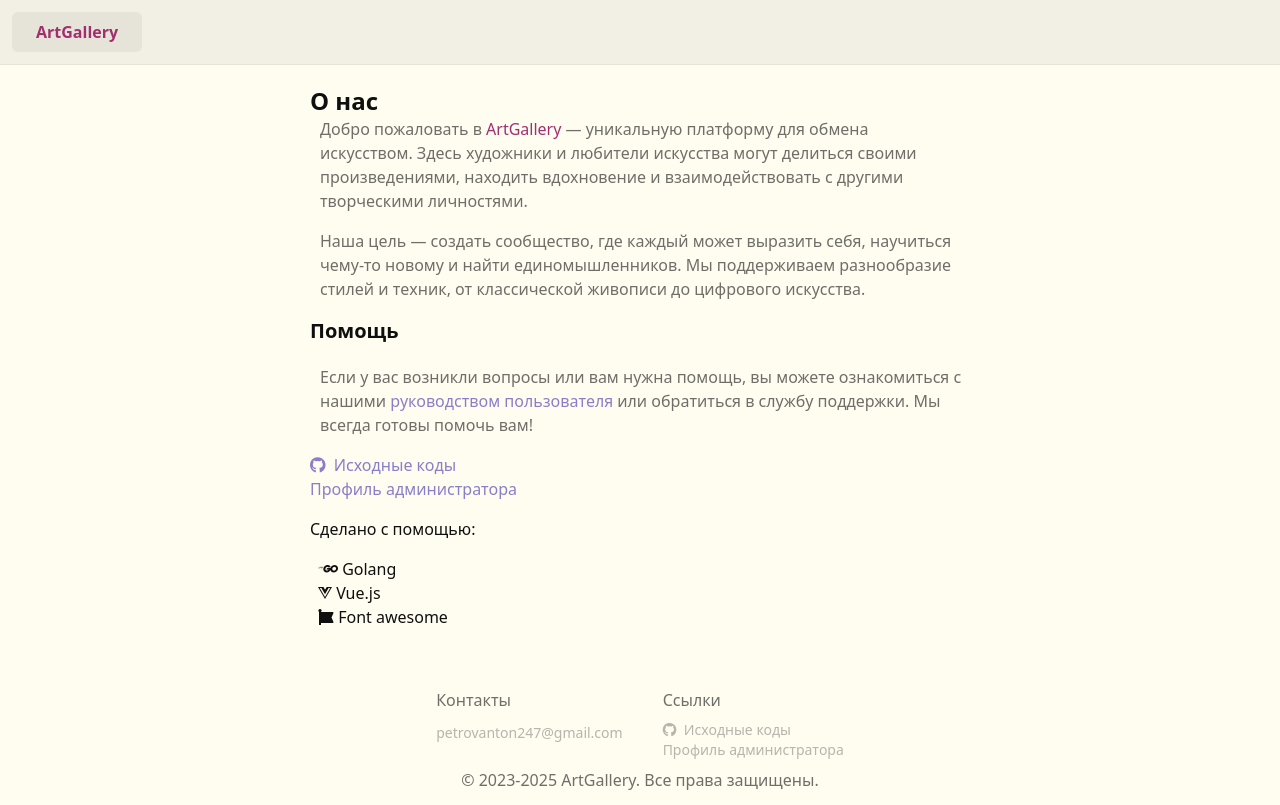
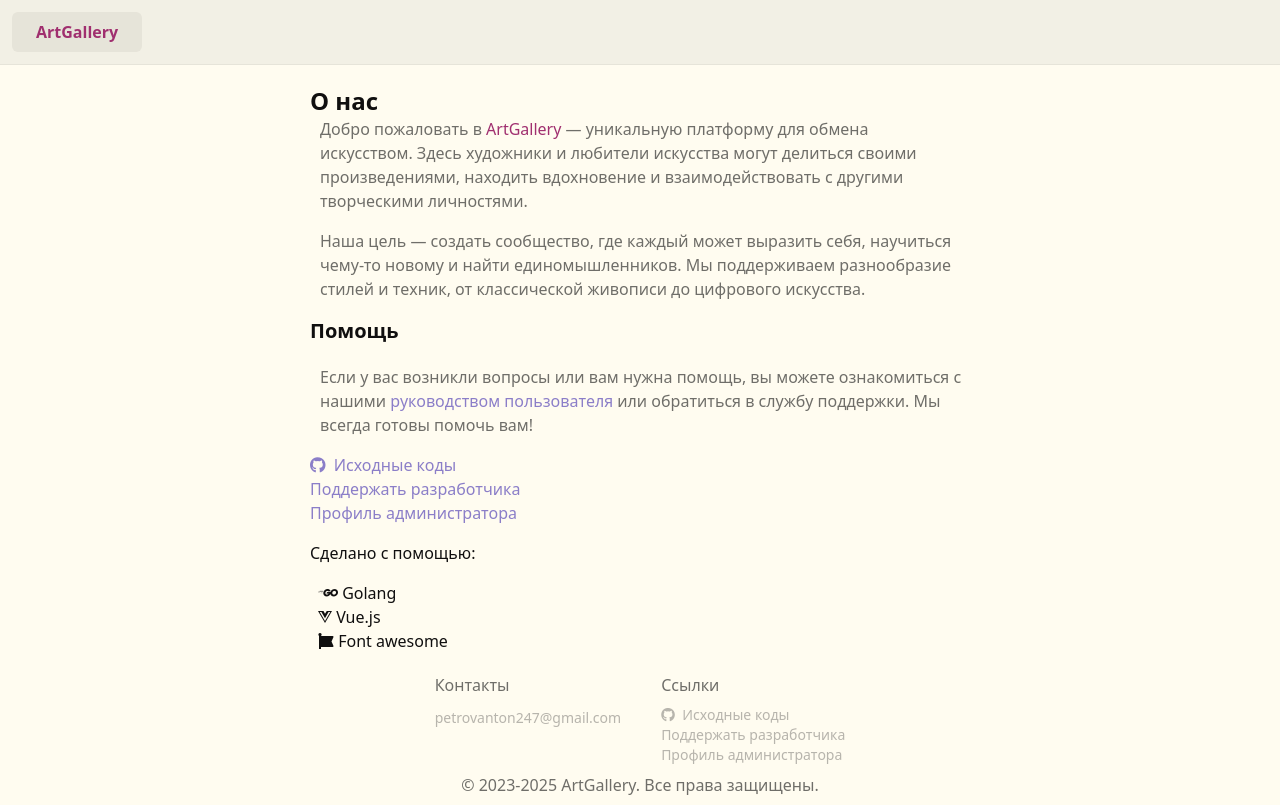
Before and after one commit to Katy248/art-gallery, a Vue app in the folder client/: page /about in a window 1280 px wide. Built offline with nearby package versions, Linux system fonts and the light colour scheme.

Commit message:
Update links

```diff
--- a/client/src/data/index.js
+++ b/client/src/data/index.js
@@ -8,9 +8,10 @@ const CONTACTS = [
 const LINKS = [
   {
     name: "Исходные коды",
-    url: "https://gitlab.com/side-projects133505/art-gallery",
+    url: "https://github.com/katy248/art-gallery",
     icon: "fab fa-github",
   },
+  { name: "Поддержать разработчика", url: "https://boosty.to/katy248/donate" },
   { name: "Профиль администратора", url: "http://80.74.25.113:5173/user/1" },
 ];
 const CHANGELOGS = [
```
